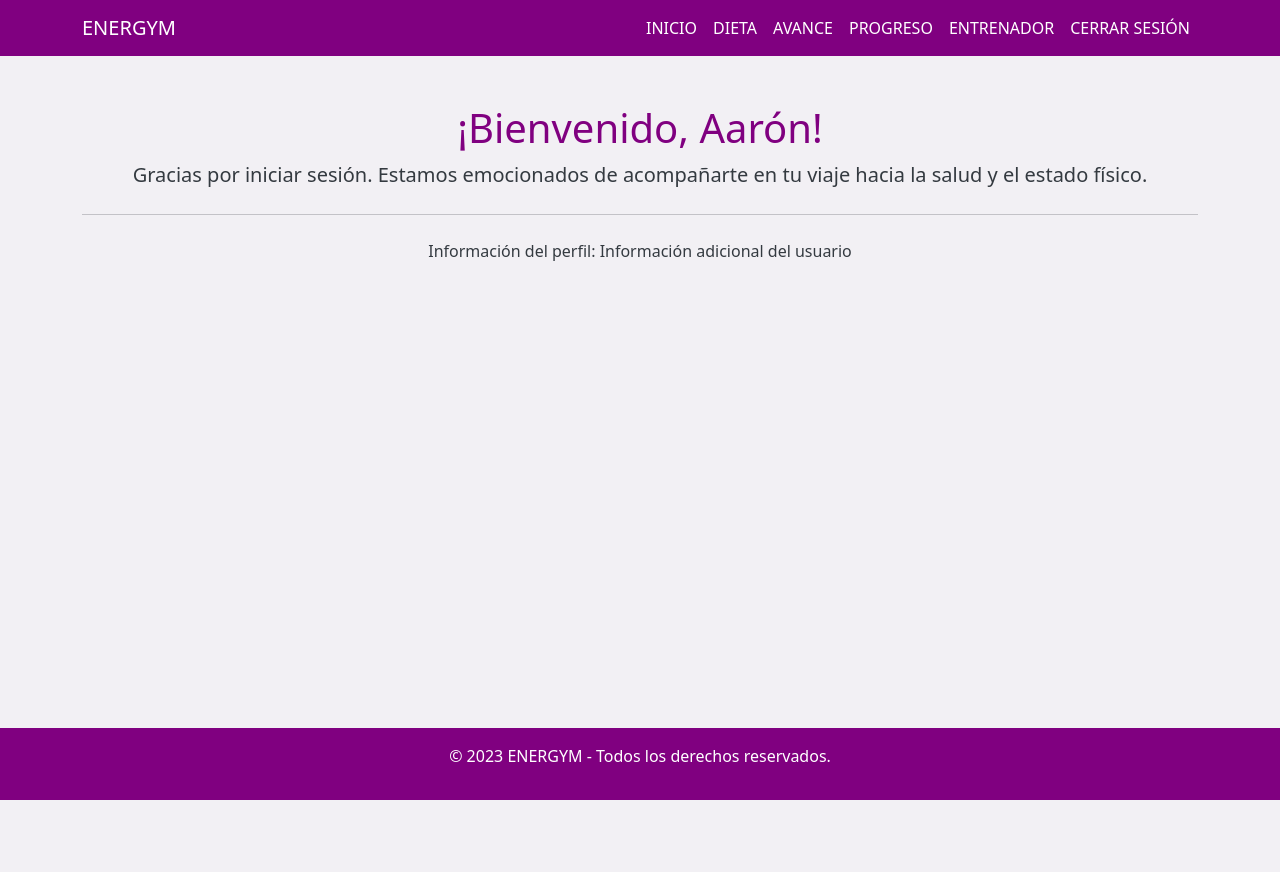
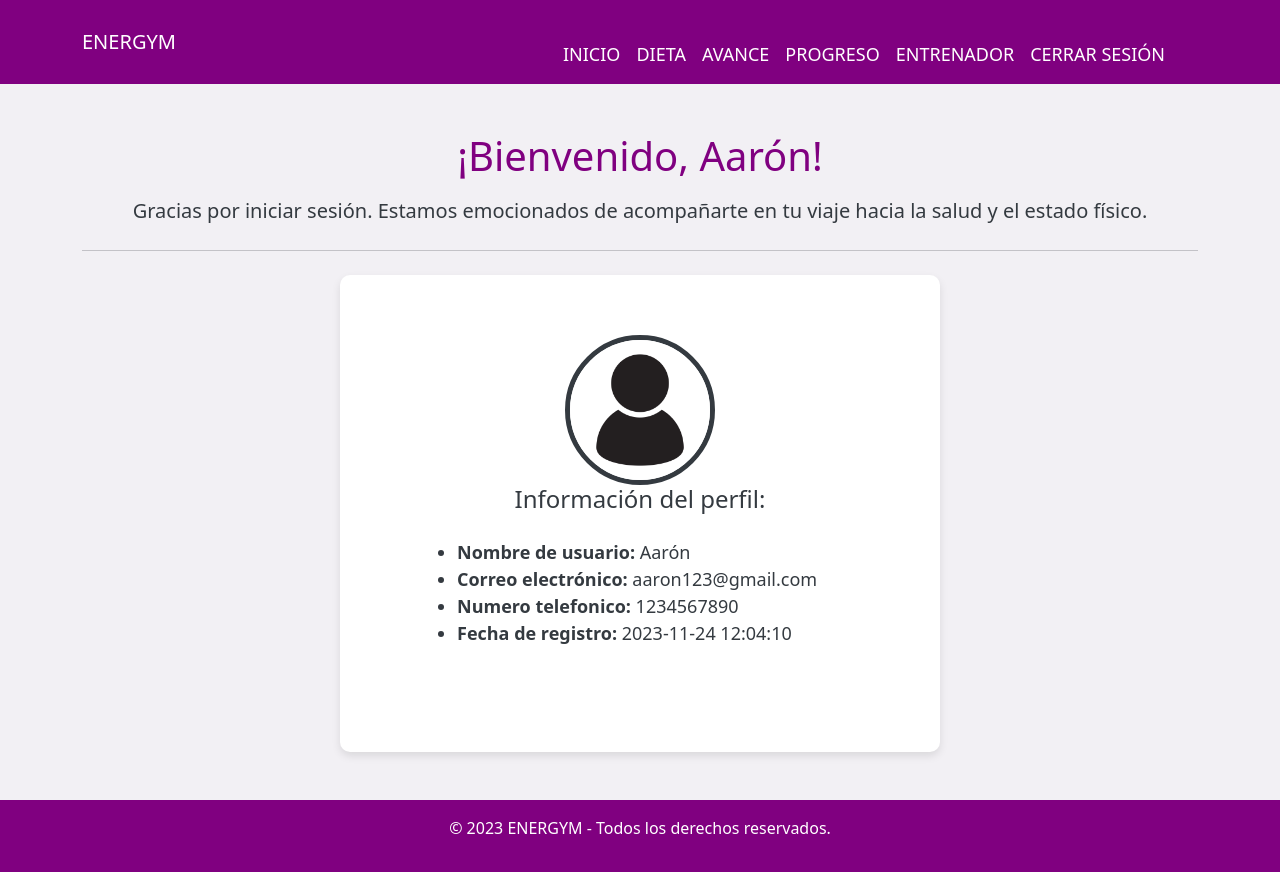
Before and after one commit to AaronC19/Proyecto-ENERGYM, a PHP site: page /perfil.php in a window 1280 px wide. Before the commit the page ends 800 px from the top, so only its background shows below. Run offline with PHP 8.4, Linux system fonts and the light colour scheme; a user stored in the database is signed in.

Commit message:
cambio de algunos detalles

```diff
--- a/BD/Inserts.sql
+++ b/BD/Inserts.sql
@@ -1,6 +1,7 @@
 USE inicioderegistro;
 
 -- Insertar usuarios
+/*
 INSERT INTO usuarios (nombre_usuario, correo, contrasena, tipo_usuario) VALUES
 ('Ana', 'ana@gmail.com', 'claveana1', 'cliente'),
 ('Cristian', 'Cristian@gmail.com', 'clavejuan2', 'cliente'),
@@ -22,6 +23,9 @@ INSERT INTO usuarios (nombre_usuario, correo, contrasena, tipo_usuario) VALUES
 ('Victor', 'victor@gmail.com', 'clavevictor9', 'cliente'),
 ('Natalia', 'natalia@gmail.com', 'clavenatalia1', 'cliente'),
 ('Alejandro', 'alejandro@gmail.com', 'clavealejandro2', 'cliente');
+*/
+
+
 
 -- Insertar administradores
 INSERT INTO usuarios (nombre_usuario, correo, contrasena, tipo_usuario)
@@ -33,9 +37,7 @@ VALUES
 
 -- Eliminar usuarios
 /*
-SET SQL_SAFE_UPDATES = 0;
 DELETE FROM usuarios WHERE tipo_usuario = 'administrador';
 DELETE FROM usuarios WHERE tipo_usuario = 'cliente';
 ALTER TABLE usuarios AUTO_INCREMENT = 1;
-SET SQL_SAFE_UPDATES = 1;
 */
--- a/perfil.php
+++ b/perfil.php
@@ -1,7 +1,7 @@
 <?php
 session_start();
 
-// Verificar si el usuario ha iniciado sesión
+// Verificar si el usuario está autenticado
 if (!isset($_SESSION['nombre_usuario'])) {
     header("Location: login.php");
     exit();
@@ -9,6 +9,14 @@ if (!isset($_SESSION['nombre_usuario'])) {
 
 // Recuperar información del perfil desde la base de datos (ejemplo)
 $nombre_usuario = $_SESSION['nombre_usuario'];
+$email = $_SESSION['correo_usuario'];
+$fecha_registro = $_SESSION['fecha_registro'];
+$numero_telefonico = $_SESSION['numero_telefonico'];
+
+
+ // Corrige el nombre del índice
+
+// Ahora puedes usar $nombre_usuario y $email en esta página
 // Supongamos que tu tabla de usuarios tiene un campo llamado 'informacion_adicional'
 // Realiza una consulta SQL para obtener la información del perfil según el nombre de usuario
 // $sql = "SELECT informacion_adicional FROM usuarios WHERE nombre_usuario = ?";
@@ -57,6 +65,34 @@ $informacion_adicional = "Información adicional del usuario";
             color: #ffffff;
             padding: 15px 0;
         }
+
+        .profile-picture {
+            margin: 0 auto;
+            margin-bottom: 20px;
+            padding: 20px;
+        }
+
+        ul{
+            margin: 25px;
+            font-size: 18px;
+        }
+
+        .profile-picture img {
+            border: 5px solid;
+            border-radius: 50%;
+            width: 150px; /* Adjust the width as needed */
+            height: 150px; /* Adjust the height as needed */
+
+        }
+
+        .profile-info {
+            background-color: #ffffff;
+            padding: 40px;
+            border-radius: 10px;
+            box-shadow: 0 4px 8px rgba(0, 0, 0, 0.1);
+            max-width: 600px;
+            margin: 0 auto;
+        }
     </style>
 </head>
 
@@ -96,9 +132,32 @@ $informacion_adicional = "Información adicional del usuario";
     <section class="py-5">
         <div class="container text-center">
             <h1 class="text-purple">¡Bienvenido, <?php echo $nombre_usuario; ?>!</h1>
-            <p class="lead">Gracias por iniciar sesión. Estamos emocionados de acompañarte en tu viaje hacia la salud y el estado físico.</p>
+
+            <!-- Cuadro de foto de perfil centrada -->
+
+            <p class="lead mt-3">Gracias por iniciar sesión. Estamos emocionados de acompañarte en tu viaje hacia la salud y el estado físico.</p>
             <hr class="my-4">
-            <p>Información del perfil: <?php echo $informacion_adicional; ?></p>
+
+            <!-- Información del perfil -->
+            <div class="text-left">
+                <div class="profile-info text-left mt-3">
+                    <div class="profile-picture">
+                        <img src="codigos/img/iconoImagen.jpg" alt="Foto de perfil" class="img-fluid rounded-circle" style="max-width: 100%; height: auto;">
+
+                        <!-- Información del perfil -->
+                        <h4>Información del perfil:</h4>
+                        <div style="text-align: left;">
+                            <ul>
+                                <li><strong>Nombre de usuario:</strong> <?php echo $nombre_usuario; ?></li>
+                                <li><strong>Correo electrónico:</strong> <?php echo $email; ?></li>
+                                <li><strong>Numero telefonico:</strong> <?php echo $numero_telefonico; ?></li>
+                                <li><strong>Fecha de registro:</strong> <?php echo $fecha_registro; ?></li>
+
+                            </ul>
+                        </div>
+                    </div>
+                </div>
+            </div>
         </div>
     </section>
 
```
Also changed, not shown: BD/proyectoweb.sql (+9 -10 lines), codigos/js/mostrar_contrasena.js (added, +27 -0 lines), login.php (+17 -4 lines), registro.php (+24 -4 lines), codigos/img/iconoImagen.jpg (added).
